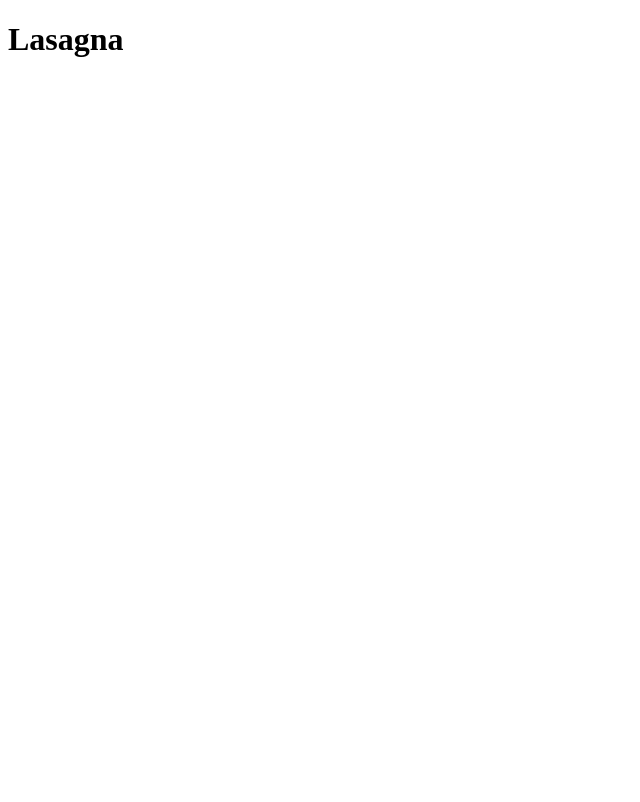
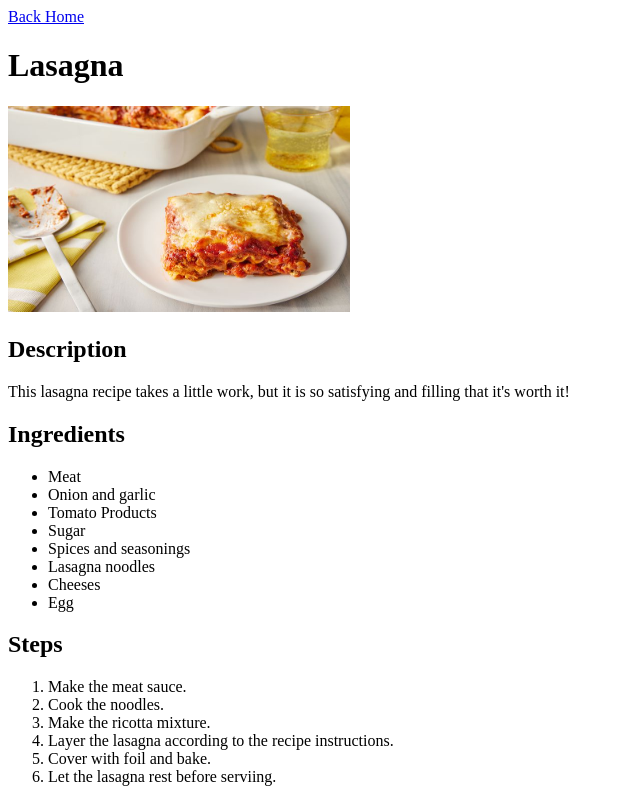
Before and after one commit to jkk290/odin-recipes, a plain HTML site: page recipes/lasagna.html in a window 1280 px wide. Shown: the whole page, without its empty margins (0-640 px from the left). Drawn offline with Linux system fonts and the light colour scheme.

Commit message:
Complete lasagna recipe page

```diff
--- a/recipes/lasagna.html
+++ b/recipes/lasagna.html
@@ -4,6 +4,30 @@
     <meta charset="UTF-8">
 </head>
 <body>
+    <a href="../">Back Home</a>
     <h1>Lasagna</h1>
+    <img src="../images/lasagna.jpg" alt="World's best lasagna" height="206" width="342">
+    <h2>Description</h2>
+    <p>This lasagna recipe takes a little work, but it is so satisfying and filling that it's worth it!</p>
+    <h2>Ingredients</h2>
+    <ul>
+        <li>Meat</li>
+        <li>Onion and garlic</li>
+        <li>Tomato Products</li>
+        <li>Sugar</li>
+        <li>Spices and seasonings</li>
+        <li>Lasagna noodles</li>
+        <li>Cheeses</li>
+        <li>Egg</li>
+    </ul>
+    <h2>Steps</h2>
+    <ol>
+        <li>Make the meat sauce.</li>
+        <li>Cook the noodles.</li>
+        <li>Make the ricotta mixture.</li>
+        <li>Layer the lasagna according to the recipe instructions.</li>
+        <li>Cover with foil and bake.</li>
+        <li>Let the lasagna rest before serviing.</li>
+    </ol>
 </body>
 </html>
```
Also changed, not shown: index.html (+5 -3 lines), images/lasagna.jpg (added).
